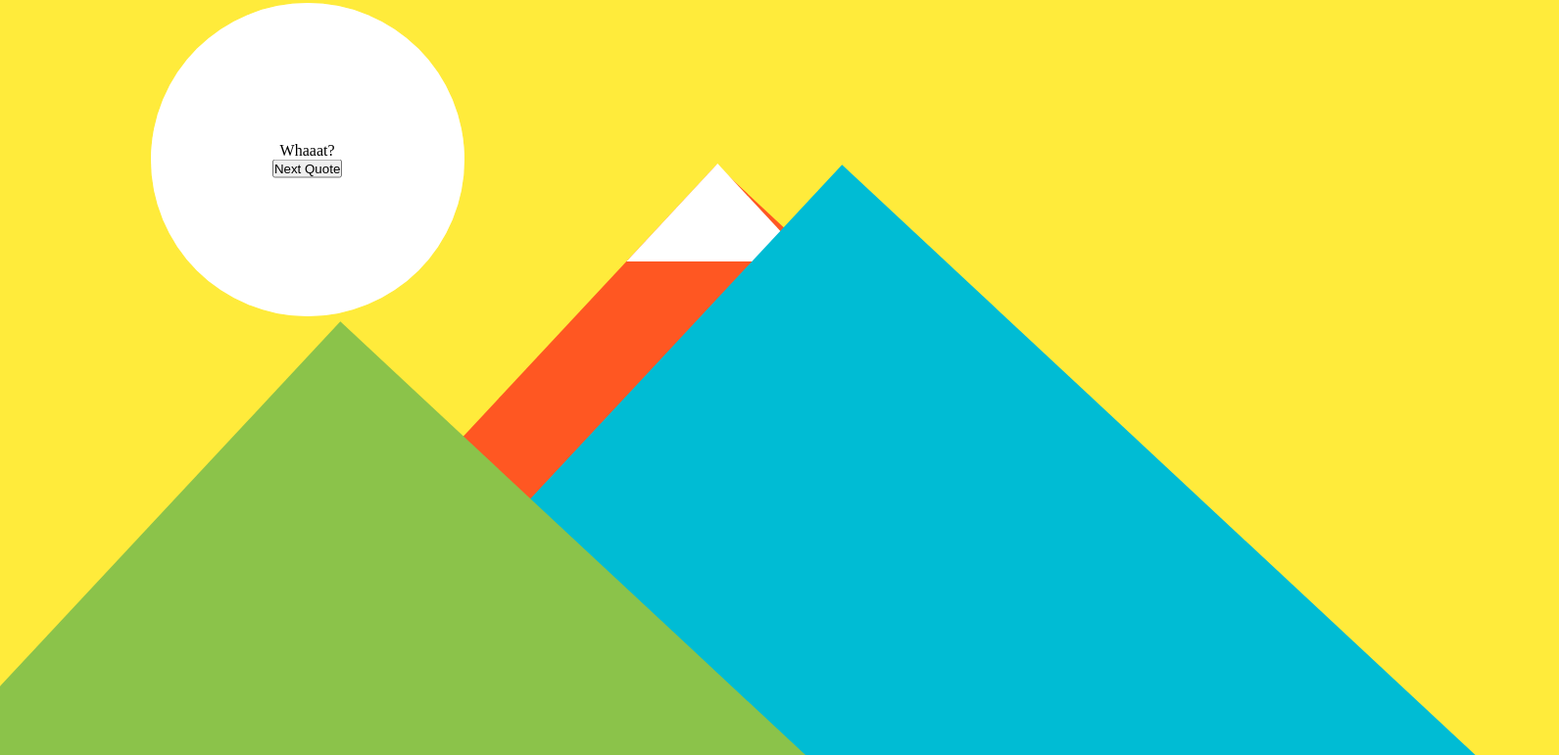
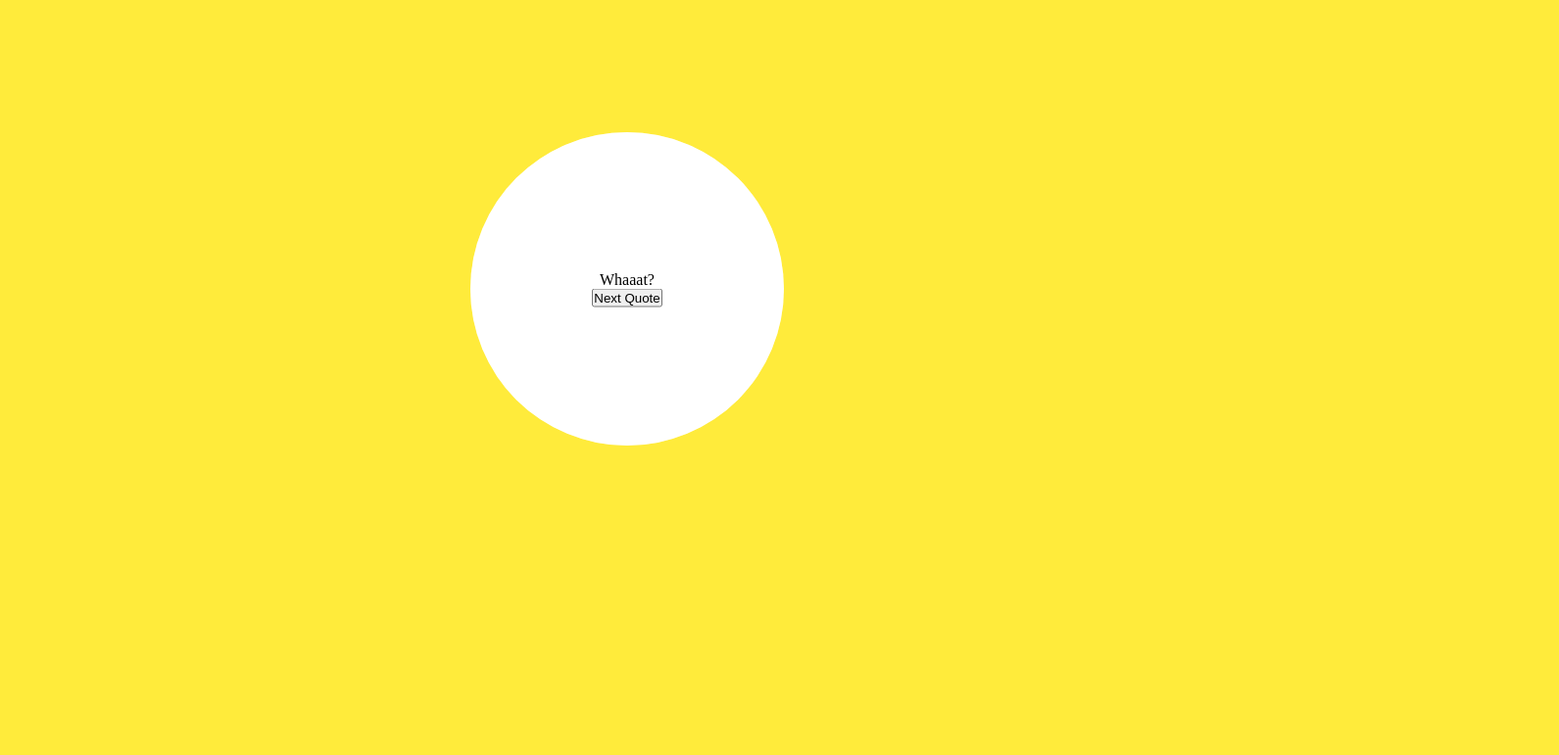
Before and after one commit to portojs/portfolio_project_3, a React app: page / in a window 1280 px wide. Shown: the part 105-876 px from the top of the page at 98% size, 1591 px wide, since content can reach past the window. After the commit the page ends 800 px from the top, so only its background shows below. Built offline with nearby package versions, Linux system fonts and the light colour scheme.

Commit message:
Solve absolute centering problem

```diff
--- a/src/index.js
+++ b/src/index.js
@@ -70,10 +70,6 @@ class Container extends React.Component {
     return (
       <div id="wrapper">
 
-        <div className="g-form1"><div className="g-form1-cap"></div></div>
-        <div className="g-form2"></div>
-        <div className="g-form3"></div>
-
         <div id="circle-text" onMouseEnter={bam} onMouseLeave={babam} >
           <div id="inner">
             <div id="quote-text">Whaaat?</div>
--- a/src/scss/app.scss
+++ b/src/scss/app.scss
@@ -9,16 +9,15 @@ body {
 }
 
 #circle-bg {
-  display: table;
   position: absolute;
   background-color: rgba(255,255,255,0.4);
   border-radius: 100%;
   width: 320px;
   height: 320px;
-  top: 13.5%;
-  left: 12%;
   transition: all 1s;
   z-index: 899;
+  margin: auto;
+  top: 0; left: 0; bottom: 0; right: 0;
 }
 
 #circle-text {
@@ -27,11 +26,11 @@ body {
   position: absolute;
   background-color: rgba(255,255,255,1);
   border-radius: 100%;
-  top: 13.5%;
-  left: 12%;
   width: 320px;
   height: 320px;
   z-index: 999;
+  margin: auto;
+  top: 0; left: 0; bottom: 0; right: 0;
 }
 
 #inner {
@@ -39,52 +38,6 @@ body {
   position: relative;
   top: 50%;
   transform: translateY(-50%);
-}
-
-.g-form1 {
-  position: absolute;
-  background-color: #FF5722;
-  padding: 500px 500px;
-  top: 60%;
-  left: 20%;
-  transition: all 1s;
-  transform: rotate(-47deg);
-  z-index: 2;
-  &-cap {
-    position: absolute;
-    top: -16px;
-    left: 872px;
-    content: "";
-    width: 0;
-    height: 0;
-    border-left: 93px solid transparent;
-    border-right: 93px solid transparent;
-    border-bottom: 100px solid #fff;
-    transform: rotate(47deg);
-    z-index: 5;
-  }
-}
-
-.g-form2 {
-  position: absolute;
-  background-color: #00BCD4;
-  padding: 500px 500px;
-  top: 60%;
-  left: 30%;
-  transition: all 1s;
-  transform: rotate(-47deg);
-  z-index: 3;
-}
-
-.g-form3 {
-  position: absolute;
-  background-color: #8BC34A;
-  padding: 500px 500px;
-  top: 80%;
-  left: -10%;
-  transition: all 1s;
-  transform: rotate(-47deg);
-  z-index: 3;
 }
 
 .enlarge {
```
